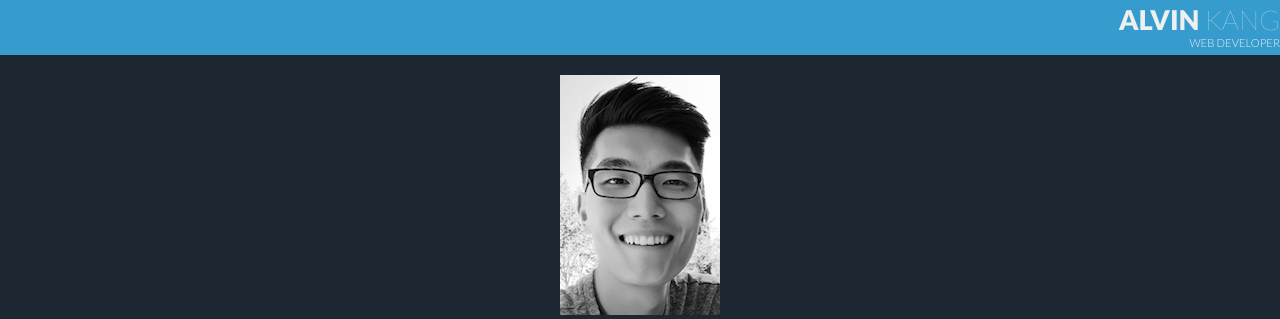
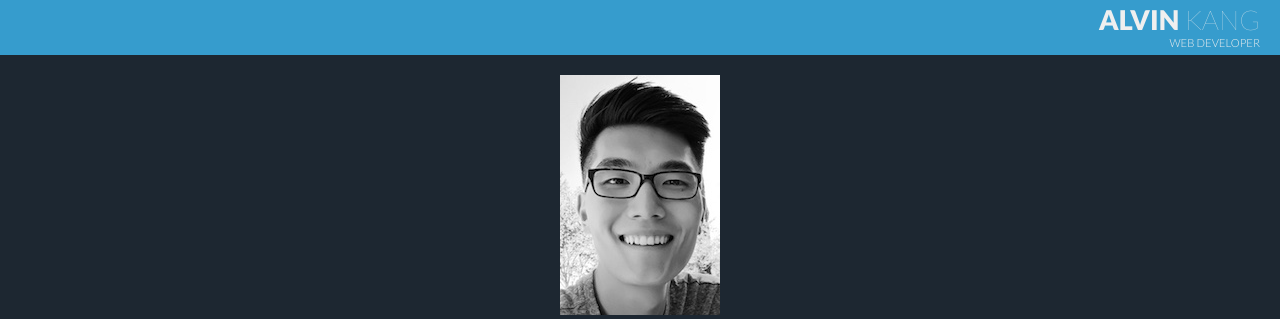
Before and after one commit to AlvinKang/Portfolio, a PHP site: page / in a window 1280 px wide. Shown: the top 319 px of the page. Run offline with PHP 8.4, Linux system fonts and the light colour scheme.

Commit message:
Fix padding for topbar

```diff
--- a/styles.css
+++ b/styles.css
@@ -16,6 +16,7 @@ header {
 
 #name-container {
 	padding-top: 3px;
+	padding-right: 20px;
 }
 
 #name {
```
